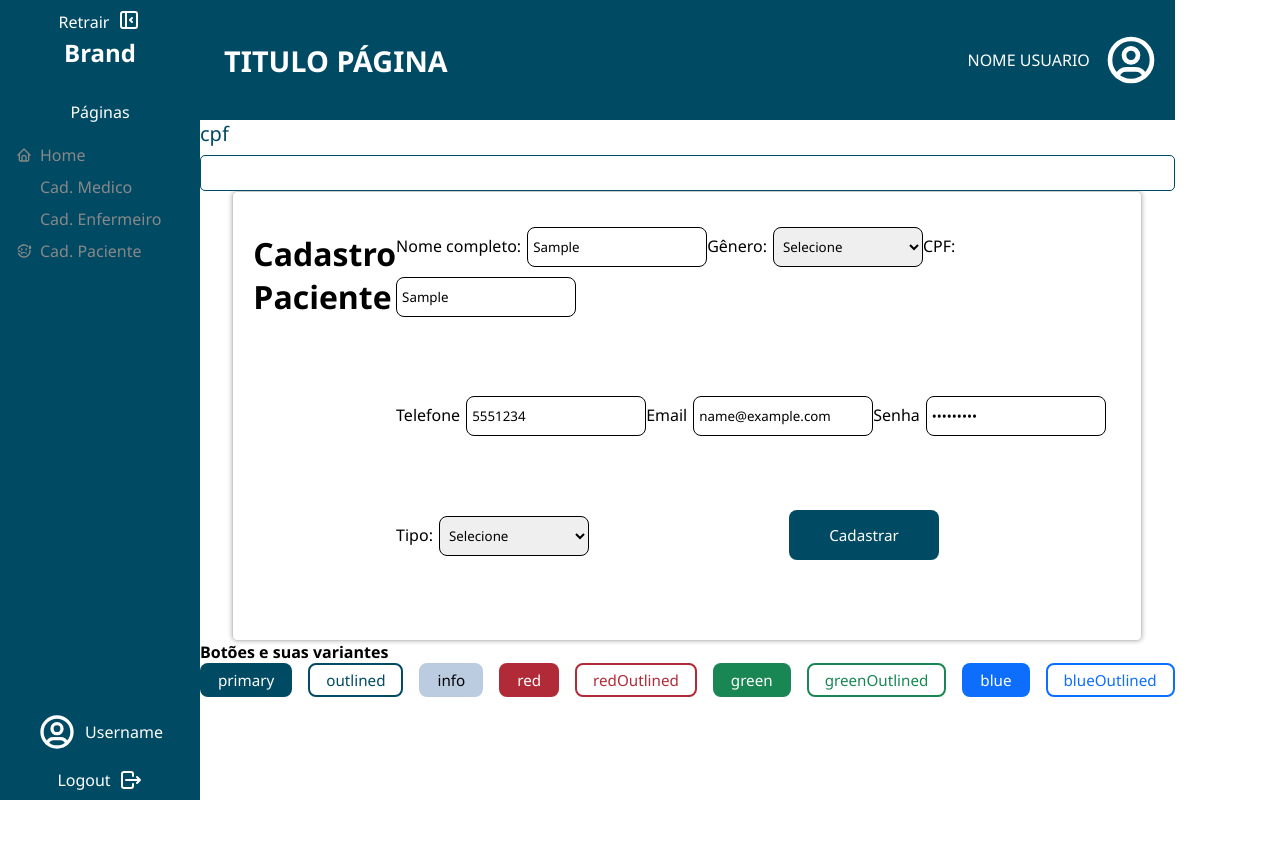
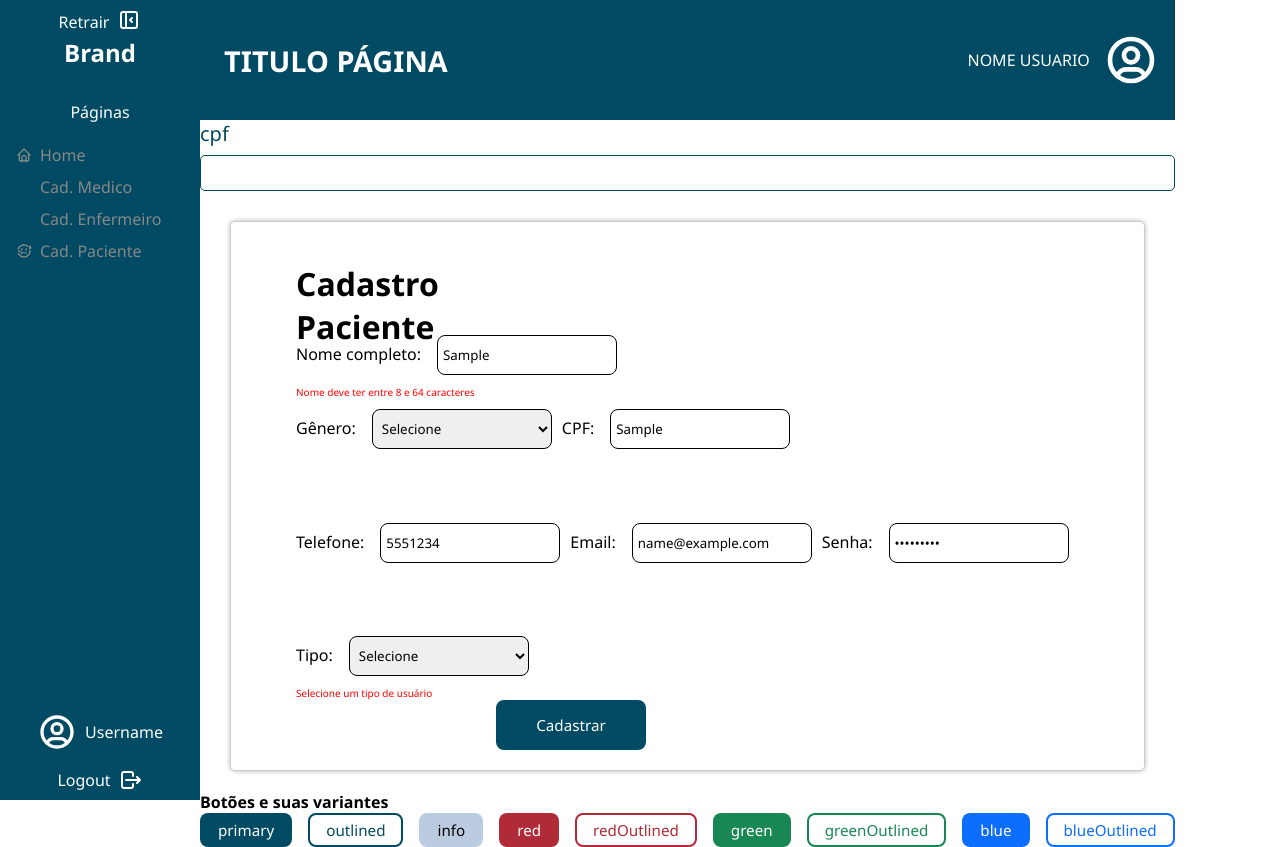
Before and after one commit to FullStack-Trindade/M3P-FrontEnd-Squad2, a React (Vite) app: page / in a window 1280 px wide. Both pictures are taken after typing "Sample", "Sample", "5551234", "name@example.com", "Sample123" into the empty fields and a click on the button "Cadastrar". Before the commit the page ends 800 px from the top, so only its background shows below. Built offline with nearby package versions, Linux system fonts and the light colour scheme; some icons are missing.

Commit message:
form add style

```diff
--- a/src/components/Form/Form.style.jsx
+++ b/src/components/Form/Form.style.jsx
@@ -4,9 +4,9 @@ import { Form } from 'react-bootstrap';
 
 export const StyledForm = styled(Form)`
   display:flex;
-  max-width: 910px;
-  height: 450px;
-  margin: 0 auto;
+  max-width: 1000px;
+  height: 550px;
+  margin: 30px 30px 20px 30px;
   padding: 20px;
   border: 1px solid #ccc;
   border-radius: 5px;
@@ -17,6 +17,12 @@ export const StyledForm = styled(Form)`
   &:hover {
     box-shadow: 0px 0px 5px rgba(0, 0, 255, 0.4);
   }
+
+  @media (max-width: 768px) {
+    /* Estilos para pantallas más pequeñas */
+    max-width: 100%;
+    padding: 10px;
+  }
 `
 export const Label = styled.label`
 
@@ -25,35 +31,44 @@ export const Label = styled.label`
 `;
 
 export const Input = styled.input`
-  margin: 5px 0;
+  margin: 10px 10px;
   padding: 5px;
   width: 180px;
   height: 40px;
   border-radius: 8px;
   border: 1px solid;
-  gap: 10px;
+
   `;
 
 export const Select = styled.select`
-  margin: 5px 0;
+  margin: 10px 10px;
   padding: 5px;
-  width: 150px;
+  width: 180px;
   height: 40px;
   border-radius: 8px;
   border: 1px solid;
-  gap: 10px;
+
 `;
 export const GroupForm = styled.div`
-    margin-top: 10px;
     display: flex;
-    flex-direction: row;
+    flex-direction: column;
     flex-wrap: wrap;
     gap: 10px;
     justify-content: space-between;
     align-content: stretch;
 `
 export const titulo = styled.h1`
-width: 200px;
-height: 350px;
+width: 270px;
+height: 10px;
 margin-top: 20px;
 `
+export const ErrorMessage = styled.div`
+  color: red;
+  width: 200px;
+  font-size: 10px;
+`;
+
+export const SuccessMessage = styled.div`
+  color: green;
+
+`;
--- a/src/components/Form/FormComponent.jsx
+++ b/src/components/Form/FormComponent.jsx
@@ -15,7 +15,11 @@ export default function FormComponent({ title }) {
     email: "",
     senha: "",
     tipo: "",
+
   });
+
+  const [errors, setErrors] = useState({});
+  const [success, setSuccess] = useState(false);
 
   const handleChange = (e) => {
     const { name, value } = e.target;
@@ -36,12 +40,21 @@ export default function FormComponent({ title }) {
     if (formData.tipo === "") {
       newErrors.tipo = "Selecione um tipo de usuário";
     }
+
+    if (Object.keys(newErrors).length === 0) {
+      // identificador
+      const userId = Math.floor(Math.random() * 1000000);
+      setSuccess(`Usuário cadastrado com sucesso! ID: ${userId}`);
+    } else {
+      setSuccess(false);
+      setErrors(newErrors);
+    }
   };
   return (
     <>
       <Styled.StyledForm onSubmit={handleSubmit}>
+        <Styled.GroupForm>
           <Styled.titulo>{title}</Styled.titulo>
-        <Styled.GroupForm>
           <Row>
             <Styled.Label>Nome completo:</Styled.Label>
             <Styled.Input
@@ -50,6 +63,8 @@ export default function FormComponent({ title }) {
               value={formData.nome}
               onChange={handleChange}
             />
+
+           {errors.nome && <Styled.ErrorMessage>{errors.nome}</Styled.ErrorMessage>}
 
             <Styled.Label>Gênero:</Styled.Label>
             <Styled.Select
@@ -71,7 +86,7 @@ export default function FormComponent({ title }) {
             />
           </Row>
           <Row>
-          <Styled.Label> Telefone</Styled.Label>
+            <Styled.Label> Telefone:</Styled.Label>
             <Styled.Input
               type="tel"
               name="telefone"
@@ -79,7 +94,7 @@ export default function FormComponent({ title }) {
               onChange={handleChange}
             />
 
-          <Styled.Label>Email</Styled.Label>
+            <Styled.Label>Email:</Styled.Label>
             <Styled.Input
               type="email"
               name="email"
@@ -87,7 +102,7 @@ export default function FormComponent({ title }) {
               onChange={handleChange}
             />
 
-          <Styled.Label>Senha</Styled.Label>
+            <Styled.Label>Senha:</Styled.Label>
             <Styled.Input
               type="password"
               name="senha"
@@ -109,13 +124,17 @@ export default function FormComponent({ title }) {
                 </option>
               ))}
             </Styled.Select>
-          <Btn variant="primary" style={{ width: "150px", height: "50px", marginLeft: "200px"}}>
+            {errors.tipo && <Styled.ErrorMessage>{errors.tipo}</Styled.ErrorMessage>}
+
+            {success && <Styled.SuccessMessage>{success}</Styled.SuccessMessage>}
+            <Btn
+              variant="primary"
+              style={{ width: "150px", height: "50px", marginLeft: "200px" }}
+            >
               Cadastrar
             </Btn>
           </Row>
         </Styled.GroupForm>
-
-
       </Styled.StyledForm>
     </>
   );
```
Lines whose indentation alone changed are shown as unchanged.
